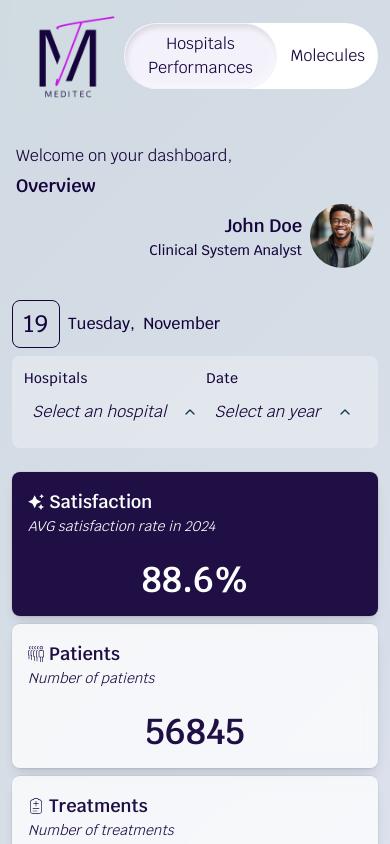
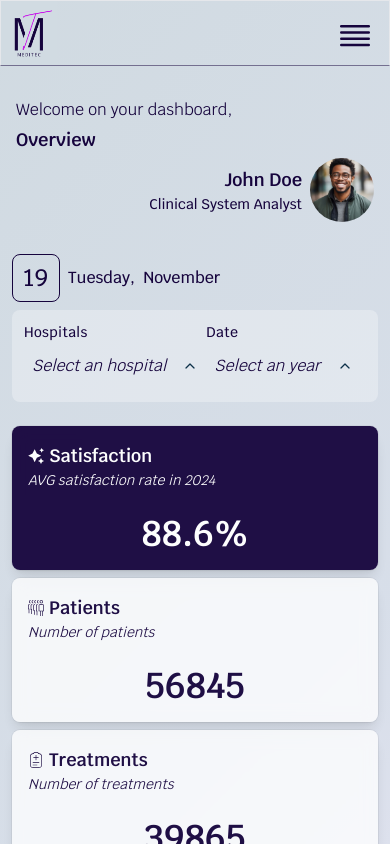
Before and after one commit to MandyTrl/meditec, a Next.js app: page / in a window 390 px wide. Shown: the top 844 px of the page. Built offline with nearby package versions, Linux system fonts and the light colour scheme.

Commit message:
init navigation for mobile + moleculeCard + update datas. TODO : refacto mobile navigation + upgrade moleculeCard

```diff
--- a/src/app/layout.tsx
+++ b/src/app/layout.tsx
@@ -34,10 +34,9 @@ export default function RootLayout({
 				/>
 
 				<AppProviders>
-					<main className="px-3 md:px-[6%]">
-						<Header />
-						{children}
-					</main>
+					<Header />
+
+					<main className="px-3 md:px-[6%]">{children}</main>
 				</AppProviders>
 			</body>
 		</html>
--- a/src/components/DashboardContainer.tsx
+++ b/src/components/DashboardContainer.tsx
@@ -8,12 +8,12 @@ import { MoleculesLayout } from "./Layout/MoleculesLayout"
 export const DashboardContainer = () => {
 	const dashboardCtxt = useContext(DashboardsContext)
 	const { dashboard } = dashboardCtxt
-	const hospitalDashboard = dashboard === "Hospitals Performances"
+	const isHospitalDashboard = dashboard === "Hospitals Performances"
 
 	return (
 		<div className="w-full h-full">
-			<DashboardIntro />
-			{hospitalDashboard ? <TopHospitalsLayout /> : <MoleculesLayout />}
+			<DashboardIntro isHospitalDashboard={isHospitalDashboard} />
+			{isHospitalDashboard ? <TopHospitalsLayout /> : <MoleculesLayout />}
 		</div>
 	)
 }
--- a/src/components/DashboardIntro.tsx
+++ b/src/components/DashboardIntro.tsx
@@ -5,7 +5,13 @@ import { LocalTime } from "./UI/LocalTime"
 import { FiltersTab } from "./FiltersTab"
 import { useHospitalSelected } from "@/utils/hooks/useHospitalSelected"
 
-export const DashboardIntro = () => {
+type DashboardIntroProps = {
+	isHospitalDashboard: boolean
+}
+
+export const DashboardIntro = ({
+	isHospitalDashboard,
+}: DashboardIntroProps) => {
 	const { hasHospitalSelected, hospital } = useHospitalSelected()
 
 	return (
@@ -24,7 +30,7 @@ export const DashboardIntro = () => {
 
 			<LocalTime />
 
-			<FiltersTab />
+			{isHospitalDashboard && <FiltersTab />}
 		</div>
 	)
 }
--- a/src/components/Header.tsx
+++ b/src/components/Header.tsx
@@ -1,13 +1,17 @@
 import React from "react"
 import Image from "next/image"
-import { ListTabs } from "./UI/ListTabs"
+import { Navigtation } from "./Navigation"
 import logo from "@assets/logo-meditec-gray.png"
 
 export const Header = () => {
 	return (
-		<header className="w-full flex items-center justify-between md:my-6">
-			<Image src={logo} alt={"logo-meditec"} className="w-28 h-28" />
-			<ListTabs />
+		<header className="w-full flex items-center justify-between md:py-6 border border-b-tertiary/50 md:border-none">
+			<Image
+				src={logo}
+				alt={"logo-meditec"}
+				className="w-14 h-16 md:w-28 md:h-28"
+			/>
+			<Navigtation />
 		</header>
 	)
 }
--- a/src/components/Layout/MoleculesLayout.tsx
+++ b/src/components/Layout/MoleculesLayout.tsx
@@ -1,7 +1,41 @@
+import { molecules } from "@/utils/data/molecules/molecules"
+import { Molecule } from "@/utils/data/molecules/moleculesTypes"
+import Image from "next/image"
+import { InsightButton } from "../UI/InsightButton"
+
 export const MoleculesLayout = () => {
 	return (
-		<section className="w-full flex flex-col md:bg-white/20 md:flex-row flex-wrap md:gap-4 md:p-8 rounded-lg">
-			Coming soon, be prepared :)
+		<section className="w-full grid grid-cols-1 md:grid-cols-3 md:bg-white/20 flex-wrap md:gap-4 md:p-8 rounded-lg mt-4">
+			{molecules.map((molecule: Molecule) => {
+				return (
+					<div
+						key={molecule.name}
+						className="w-full min-w-[200px] overflow-hidden flex flex-col items-center mt-2 md:mt-0 rounded-lg p-4 opacity-95 hover:opacity-100 ease-in-out duration-150 transition-all shadow-lg ring-1 ring-black/5 isolate backdrop-blur bg-[#F4F4F5]">
+						<div className="w-full flex items-start justify-between mb-4">
+							<div className="flex flex-col items-start">
+								<Image
+									src={molecule.image}
+									alt={`${molecule.name}-formula-chemical-img`}
+									width={200}
+									height={200}
+								/>
+								<p className="text-sm text-vi">{molecule.formula}</p>
+							</div>
+
+							<div className="flex flex-col items-end">
+								<p className="text-lg font-semibold">{molecule.name}</p>
+								<p className="font-semibold text-jinx">{molecule.codeATC}</p>
+							</div>
+						</div>
+
+						<p className="border-t border-t-vi/40 text-sm pt-4">
+							{molecule.description}
+						</p>
+
+						<InsightButton onClick={() => console.log("insight soon !")} />
+					</div>
+				)
+			})}
 		</section>
 	)
 }
--- /dev/null
+++ b/src/components/Navigation.tsx
@@ -0,0 +1,71 @@
+"use client"
+import { useContext, useState } from "react"
+import Image from "next/image"
+import { DashboardsContext } from "@/utils/Context"
+import { tabs } from "@/utils/data/tabs"
+import { ListTabs } from "./UI/ListTabs"
+import { useBreakpoint } from "@/utils/hooks/useBP"
+import menuIcon from "@assets/icons/hamburger.svg"
+import tabIcon from "@assets/icons/arrow.png"
+
+export const Navigtation = () => {
+	const breakpoint = useBreakpoint()
+	const isMobile = breakpoint === "mobile"
+
+	const dashboardCtxt = useContext(DashboardsContext)
+	const { dashboard, handleDashboard } = dashboardCtxt
+
+	const handleSelectTab = (tabSelected: string) => {
+		handleDashboard(tabSelected)
+	}
+
+	const [isOpen, setOpen] = useState(false)
+
+	return isMobile ? (
+		<div className="w-full h-full flex flex-col p-5 items-end w-full absolute top-0 right-0">
+			{isOpen ? (
+				<button onClick={() => setOpen(false)} className="text-3xl font-bold">
+					x
+				</button>
+			) : (
+				<button onClick={() => setOpen((prevState) => !prevState)}>
+					<Image
+						src={menuIcon}
+						alt="menu-icon"
+						width={30}
+						height={30}
+						className="self-end"
+					/>
+				</button>
+			)}
+
+			{isOpen && (
+				<div className="flex flex-col w-[80%] h-screen bg-[#D5DDE6] absolute top-0 left-0 p-4 flex items-start drop-shadow z-30">
+					<p className="font-semibold text-sm mb-3">Select a dashboard</p>
+
+					<ul className="w-full flex flex-col divide-y divide-jinx/50">
+						{tabs.map((tab: string) => {
+							return (
+								<li
+									key={tab}
+									className="w-full flex items-center transition-color ease-in-out duration-150 hover:text-jinx py-3"
+									onClick={() => handleSelectTab(tab)}>
+									<p>{tab}</p>
+									<Image
+										src={tabIcon}
+										alt="menu-icon"
+										width={14}
+										height={14}
+										className="ml-2 rotate-90"
+									/>
+								</li>
+							)
+						})}
+					</ul>
+				</div>
+			)}
+		</div>
+	) : (
+		<ListTabs dashboard={dashboard} handleSelectTab={handleSelectTab} />
+	)
+}
--- a/src/components/UI/ListTabs.tsx
+++ b/src/components/UI/ListTabs.tsx
@@ -1,17 +1,13 @@
 "use client"
-import { useContext } from "react"
 import { Tab } from "@components/UI/Tab"
 import { tabs } from "@/utils/data/tabs"
-import { DashboardsContext } from "@/utils/Context"
 
-export const ListTabs = () => {
-	const dashboardCtxt = useContext(DashboardsContext)
-	const { dashboard, handleDashboard } = dashboardCtxt
+export type ListTabProps = {
+	dashboard: string
+	handleSelectTab: (tabSelected: string) => void
+}
 
-	const handleSelectTab = (tabSelected: string) => {
-		handleDashboard(tabSelected)
-	}
-
+export const ListTabs = ({ dashboard, handleSelectTab }: ListTabProps) => {
 	return (
 		<ul className="flex w-fit justify-self-end bg-white rounded-full">
 			{tabs.map((title: string) => {
--- a/src/utils/data/molecules/molecules.ts
+++ b/src/utils/data/molecules/molecules.ts
@@ -1,23 +1,4 @@
-type PriceHistory = {
-	date: string
-	priceEUR: number
-	priceUSD: number
-}
-
-type Medication = {
-	name: string
-	dosage: string
-	priceHistory: PriceHistory[]
-}
-
-type Molecule = {
-	name: string
-	description: string
-	codeATC: string
-	formula: string
-	image: string
-	medications: Medication[]
-}
+import { Molecule } from "./moleculesTypes"
 
 export const molecules: Molecule[] = [
 	{
@@ -26,7 +7,7 @@ export const molecules: Molecule[] = [
 			"Inhibiteur de l'enzyme de conversion de l'angiotensine (ECA) utilisé principalement pour traiter l'hypertension artérielle.",
 		codeATC: "C09AA03",
 		formula: "C21H31N3O5",
-		image: "/public/assets/molecules/Lisinopril.png",
+		image: "/assets/molecules/Lisinopril.png",
 		medications: [
 			{
 				name: "Zestril",
@@ -66,7 +47,7 @@ export const molecules: Molecule[] = [
 			"Antidiabétique oral utilisé pour le traitement du diabète de type 2.",
 		codeATC: "A10BA02",
 		formula: "C4H11N5",
-		image: "/public/assets/molecules/Metformin.png",
+		image: "/assets/molecules/Metformin.png",
 		medications: [
 			{
 				name: "Glucophage",
@@ -121,7 +102,7 @@ export const molecules: Molecule[] = [
 			"Antihistaminique utilisé pour soulager les symptômes des allergies.",
 		codeATC: "R06AE07",
 		formula: "C21H25ClN2O3",
-		image: "/public/assets/molecules/Cetirizine.png",
+		image: "/assets/molecules/Cetirizine.png",
 		medications: [
 			{
 				name: "Zyrtec",
@@ -160,7 +141,7 @@ export const molecules: Molecule[] = [
 		description: "Statine utilisée pour abaisser les niveaux de cholestérol.",
 		codeATC: "C10AA05",
 		formula: "C33H35FN2O5",
-		image: "/public/assets/molecules/Atorvastatin.png",
+		image: "/assets/molecules/Atorvastatin.png",
 		medications: [
 			{
 				name: "Lipitor",
@@ -215,7 +196,7 @@ export const molecules: Molecule[] = [
 			"Inhibiteur de la pompe à protons utilisé pour traiter les ulcères gastriques et le reflux gastro-œsophagien.",
 		codeATC: "A02BC01",
 		formula: "C17H19N3O3S",
-		image: "/public/assets/molecules/Omeprazole.png",
+		image: "/assets/molecules/Omeprazole.png",
 		medications: [
 			{
 				name: "Prilosec",
@@ -254,8 +235,8 @@ export const molecules: Molecule[] = [
 		description:
 			"Bloqueur des canaux calciques utilisé pour traiter l'hypertension et l'angine de poitrine.",
 		codeATC: "C08CA01",
-		formula: "C20H25ClN2O5.C6H6O3S",
-		image: "/public/assets/molecules/Amlodipine.png",
+		formula: "C20H25ClN2O5C6H6O3S",
+		image: "/assets/molecules/Amlodipine.png",
 		medications: [
 			{
 				name: "Norvasc",
@@ -295,7 +276,7 @@ export const molecules: Molecule[] = [
 			"Antidépresseur utilisé pour traiter la dépression et les TOC.",
 		codeATC: "N06AB03",
 		formula: "C17H18F3NO",
-		image: "/public/assets/molecules/Fluoxetine.png",
+		image: "/assets/molecules/Fluoxetine.png",
 		medications: [
 			{
 				name: "Prozac",
```
Also changed, not shown: src/utils/data/molecules/moleculesTypes.ts (+22 -0 lines), public/assets/icons/hamburger.svg (added).
